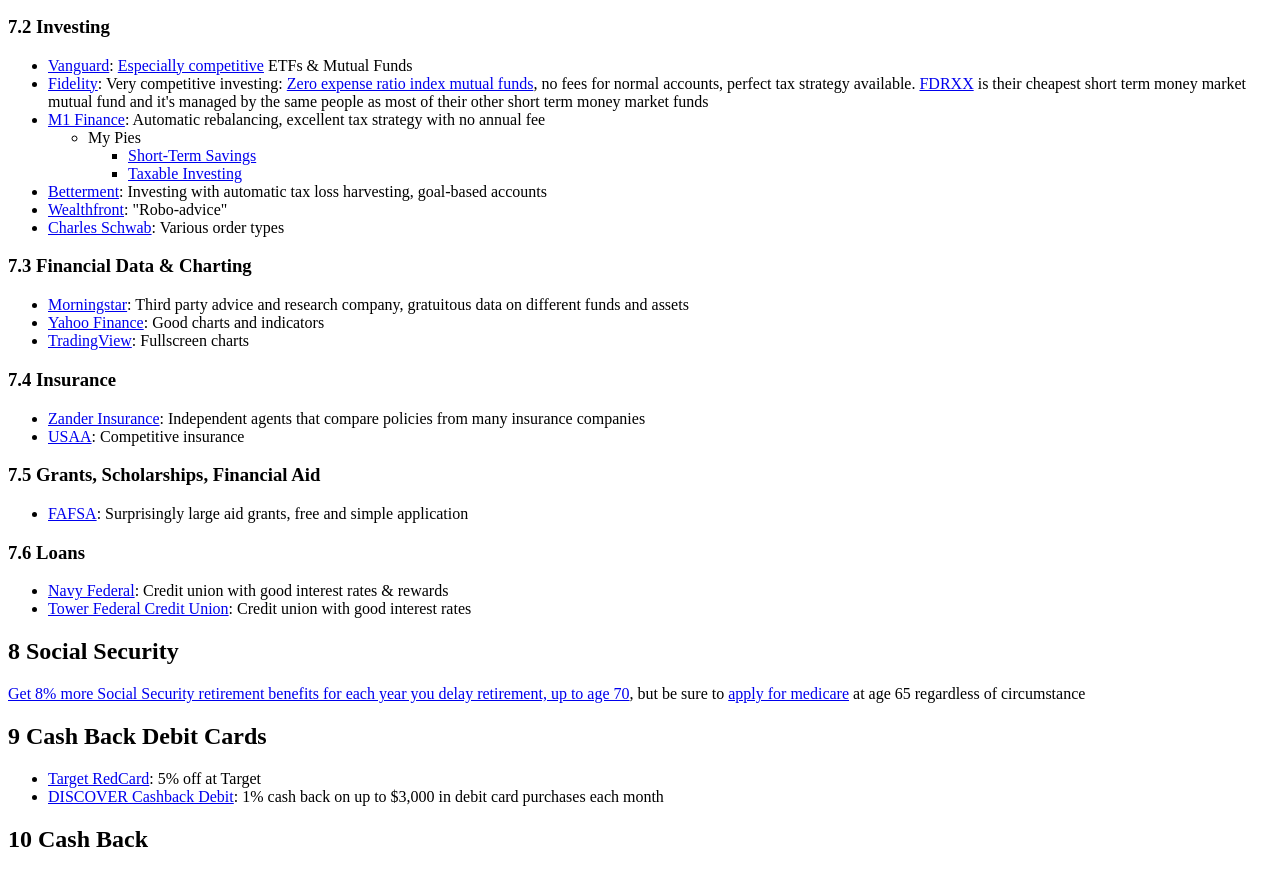
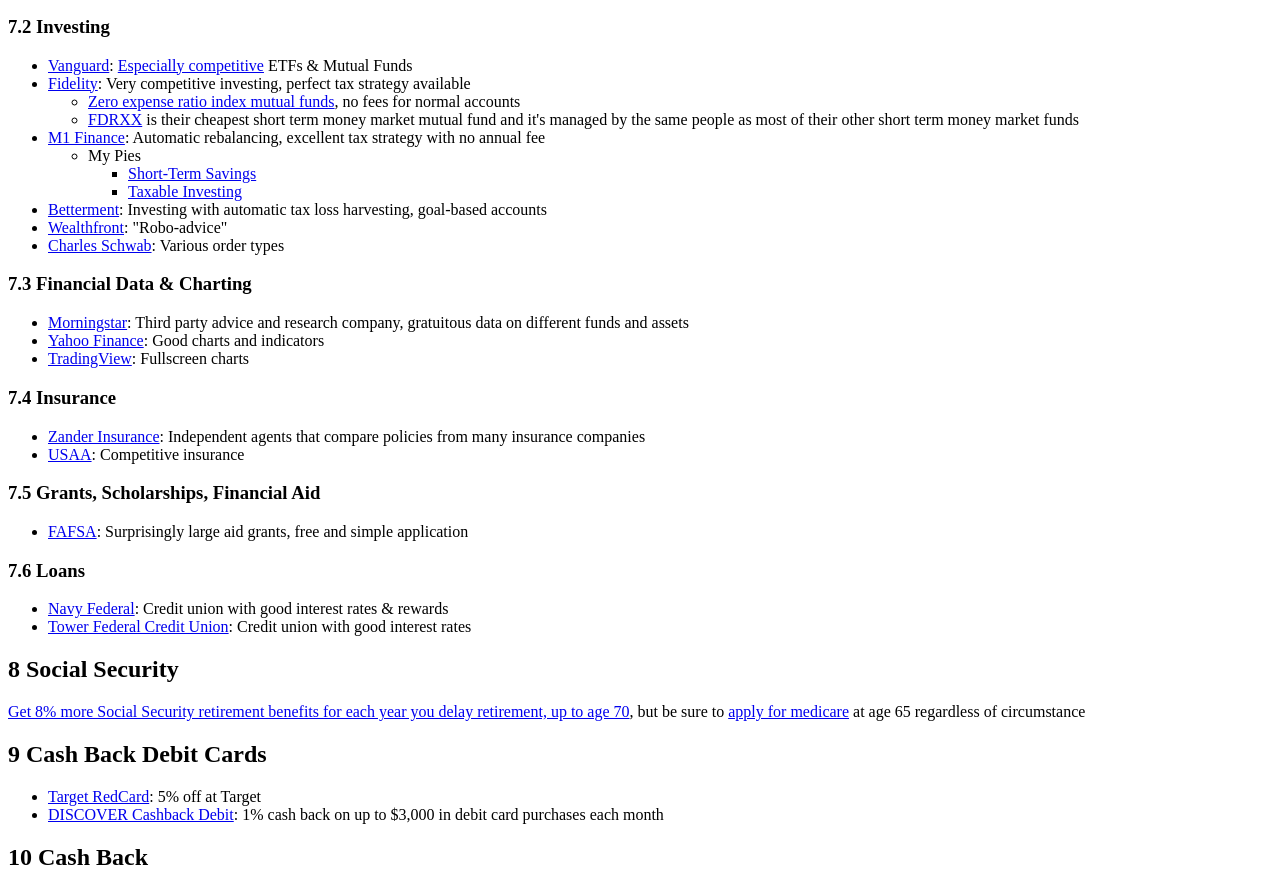
Before and after one commit to evanmccarter/evanmccarter.github.io, a plain HTML site: page finance.html in a window 1280 px wide. Shown: the part 2373-3247 px from the top of the page. Drawn offline with Linux system fonts and the light colour scheme.

Commit message:
Split description into seperate lines

```diff
--- a/finance.html
+++ b/finance.html
@@ -4,7 +4,7 @@
 <html xmlns="http://www.w3.org/1999/xhtml" lang="en" xml:lang="en">
 <head>
 <title>Personal Finance Resources</title>
-<!-- 2020-05-03 Sun 09:49 -->
+<!-- 2020-05-04 Mon 14:14 -->
 <meta  http-equiv="Content-Type" content="text/html;charset=utf-8" />
 <meta  name="generator" content="Org-mode" />
 <meta  name="author" content="Evan James McCarter" />
@@ -411,7 +411,13 @@ These books are frequently available as audiobooks on YouTube &amp; the authors
 <ul class="org-ul">
 <li><a href="https://Vanguard.com">Vanguard</a>: <a href="https://www.youtube.com/watch?v=MLgn_kVKjCE">Especially competitive</a> ETFs &amp; Mutual Funds
 </li>
-<li><a href="https://Fidelity.com">Fidelity</a>: Very competitive investing: <a href="https://www.fidelity.com/mutual-funds/investing-ideas/index-funds">Zero expense ratio index mutual funds</a>, no fees for normal accounts, perfect tax strategy available. <a href="https://fundresearch.fidelity.com/mutual-funds/summary/316067107">FDRXX</a> is their cheapest short term money market mutual fund and it's managed by the same people as most of their other short term money market funds
+<li><a href="https://Fidelity.com">Fidelity</a>: Very competitive investing, perfect tax strategy available
+<ul class="org-ul">
+<li><a href="https://www.fidelity.com/mutual-funds/investing-ideas/index-funds">Zero expense ratio index mutual funds</a>, no fees for normal accounts
+</li>
+<li><a href="https://fundresearch.fidelity.com/mutual-funds/summary/316067107">FDRXX</a> is their cheapest short term money market mutual fund and it's managed by the same people as most of their other short term money market funds
+</li>
+</ul>
 </li>
 <li><a href="https://m1.finance/Juu95Dr8lv3I">M1 Finance</a>: Automatic rebalancing, excellent tax strategy with no annual fee
 <ul class="org-ul">
@@ -801,7 +807,7 @@ Otherwise, I know of no more rights or privileges that corporations have than a
 </div>
 <div id="postamble" class="status">
 <p class="author">Author: Evan James McCarter</p>
-<p class="date">Created: 2020-05-03 Sun 09:49</p>
+<p class="date">Created: 2020-05-04 Mon 14:14</p>
 <p class="creator"><a href="http://www.gnu.org/software/emacs/">Emacs</a> 25.2.2 (<a href="http://orgmode.org">Org</a> mode 8.2.10)</p>
 <p class="validation"><a href="http://validator.w3.org/check?uri=referer">Validate</a></p>
 </div>
```
Also changed, not shown: 1 other file.
